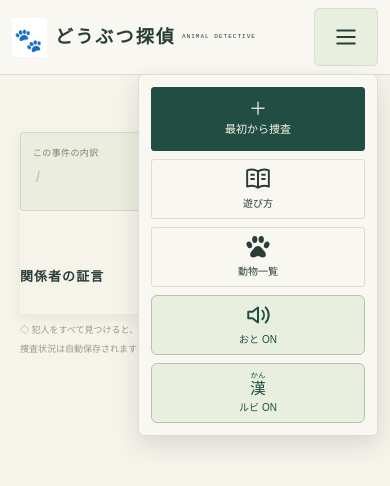
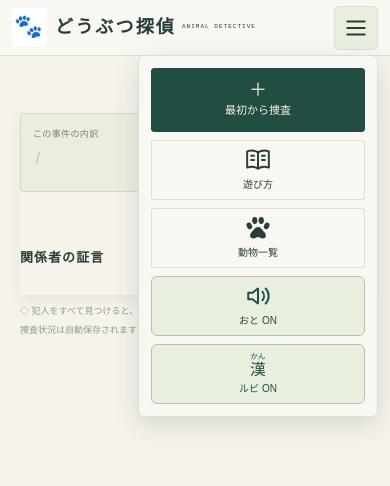
Before and after one commit to 5hun/detective-game, a website with bundled scripts: page index.html in a window 390 px wide. Both pictures are taken after a click on the button "ゲームメニュー". Built offline with nearby package versions, Linux system fonts and the light colour scheme.

Commit message:
Compact title header spacing and menu button

```diff
--- a/styles.css
+++ b/styles.css
@@ -43,20 +43,21 @@ html{scroll-padding-top:calc(var(--summary-height,120px) + 12px)}
 #result-dialog .dialog-heading{justify-content:flex-end}
 
 /* Pin the header and show game actions in an overlay below it. */
-.masthead{position:sticky;top:0;z-index:20;height:auto;min-height:94px;flex-wrap:wrap;gap:12px 24px;padding-top:12px;padding-bottom:12px}
+.masthead{position:sticky;top:0;z-index:20;height:auto;min-height:64px;flex-wrap:wrap;gap:8px 24px;padding-top:6px;padding-bottom:6px}
+.brand{line-height:1.5}
 .workspace{display:block;max-width:1133px}
-.menu-toggle{display:flex;flex-direction:column;align-items:center;justify-content:center;gap:2px;min-width:64px;min-height:58px;padding:5px 8px;border:1px solid var(--line);border-radius:5px;background:transparent;color:var(--ink);font-size:10px}
+.menu-toggle{display:flex;flex-direction:column;align-items:center;justify-content:center;gap:2px;min-width:44px;min-height:44px;padding:5px 8px;border:1px solid var(--line);border-radius:5px;background:transparent;color:var(--ink);font-size:10px}
 .menu-toggle svg{width:26px;height:26px}
 .menu-toggle:hover,.menu-toggle[aria-expanded="true"]{background:#e8efdf}
-.header-right{position:absolute;top:100%;right:4.7%;display:flex;flex-direction:column;align-items:stretch;gap:8px;width:240px;max-width:calc(100vw - 24px);max-height:calc(100dvh - var(--menu-height,94px) - 12px);overflow-y:auto;padding:12px;background:#f9f7f1;border:1px solid var(--line);border-radius:6px;box-shadow:0 8px 24px #283d3826}
+.header-right{position:absolute;top:100%;right:4.7%;display:flex;flex-direction:column;align-items:stretch;gap:8px;width:240px;max-width:calc(100vw - 24px);max-height:calc(100dvh - var(--menu-height,64px) - 12px);overflow-y:auto;padding:12px;background:#f9f7f1;border:1px solid var(--line);border-radius:6px;box-shadow:0 8px 24px #283d3826}
 .header-right .new-case{width:100%;min-height:64px;margin:0;white-space:nowrap;padding:6px 14px;flex-shrink:0}
 .header-right .quiet-button{display:flex;flex-direction:column;align-items:center;justify-content:center;gap:3px;min-width:68px;min-height:64px;padding:6px 10px}
 .header-right .menu-icon{width:26px;height:26px;flex-shrink:0}
 .header-right .quiet-button .menu-label{display:block;width:auto;height:auto;border:0;border-radius:0;margin:0;font:11px/1.7 "Yu Gothic",Meiryo,sans-serif;white-space:nowrap}
-.case-status{top:var(--menu-height,94px)}
-html{scroll-padding-top:calc(var(--menu-height,94px) + var(--summary-height,120px) + 12px)}
+.case-status{top:var(--menu-height,64px)}
+html{scroll-padding-top:calc(var(--menu-height,64px) + var(--summary-height,120px) + 12px)}
 @media(max-width:760px){
-  .masthead{gap:8px;min-height:0;padding:8px 12px}
+  .masthead{gap:8px;min-height:56px;padding:4px 12px}
   .brand{gap:8px}
   .brand-text{gap:6px}
   .header-right{right:12px}
```
